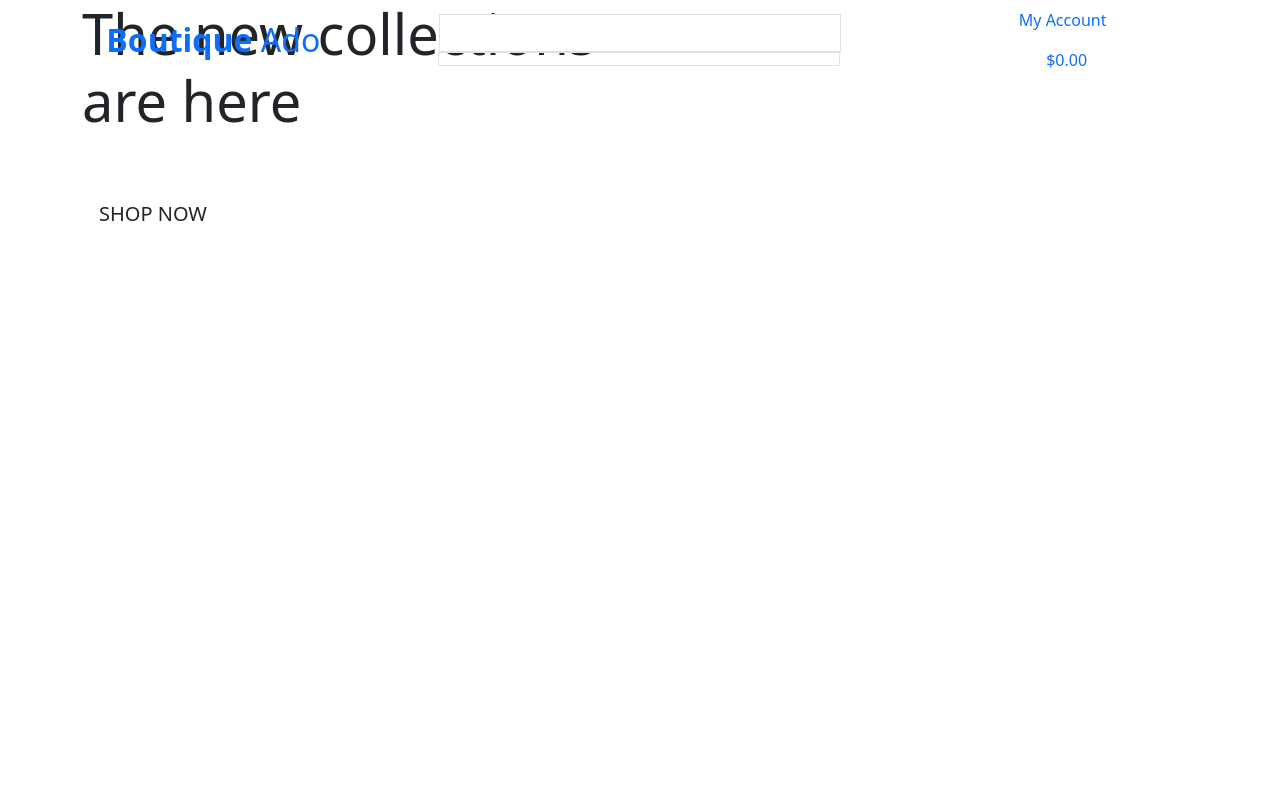
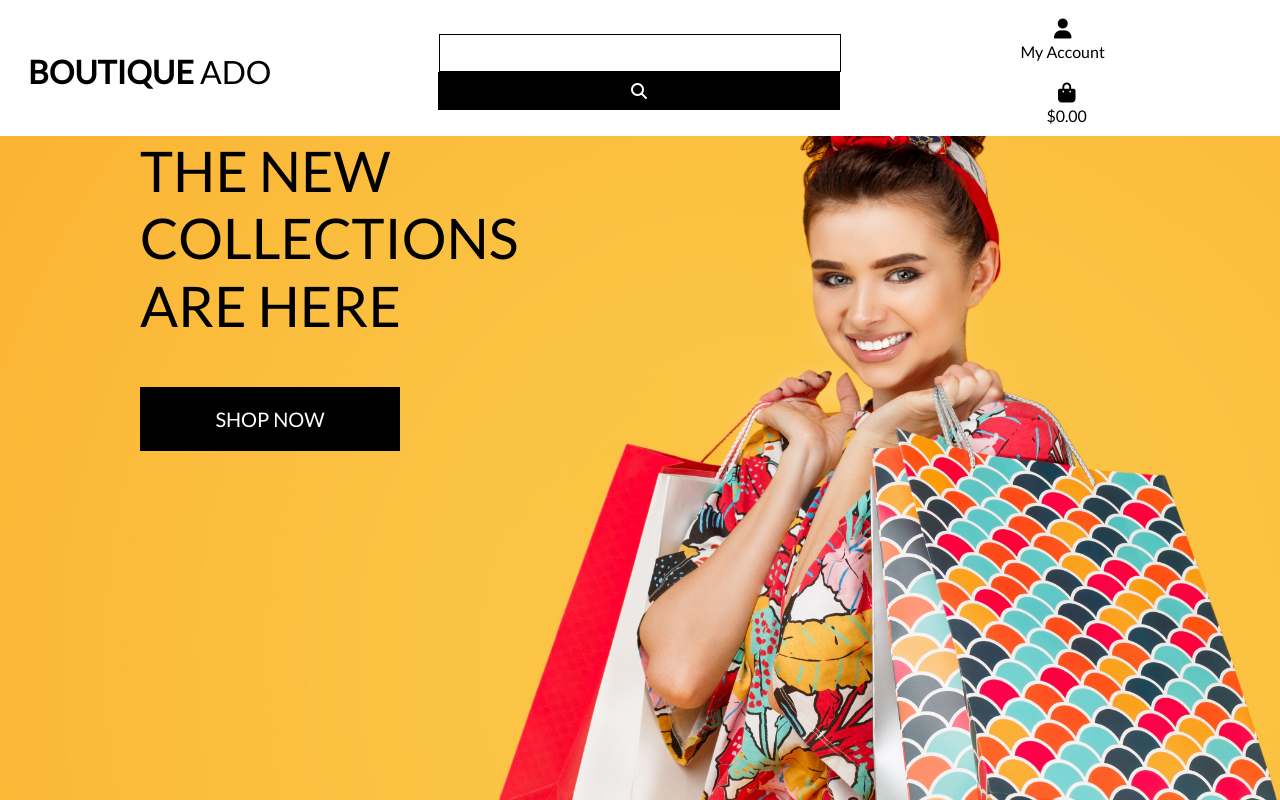
Before and after one commit to Lee-AnnC/boutique_ado_v1, a Django app: page / in a window 1280 px wide. Run offline with Django 3.2, Linux system fonts and the light colour scheme; some libraries are stand-ins or nearby versions.

Commit message:
completed home page header and css

```diff
--- a/boutique_ado/urls.py
+++ b/boutique_ado/urls.py
@@ -15,9 +15,12 @@ Including another URLconf
 """
 from django.contrib import admin
 from django.urls import path, include
+from django.conf import settings
+from django.conf.urls.static import static
+
 
 urlpatterns = [
     path('admin/', admin.site.urls),
     path('accounts/', include('allauth.urls')),
     path('', include('home.urls')),
-]
+] + static(settings.MEDIA_URL, document_root=settings.MEDIA_ROOT)
--- /dev/null
+++ b/static/css/base.css
@@ -0,0 +1,81 @@
+html {
+    height: 100%;
+}
+
+body {
+    background: url('/media/homepage_background_cropped.jpg') no-repeat center center fixed;
+    background-size: cover;
+    height: calc(100vh - 164px);
+    color: #555;
+    font-family: 'Lato';
+}
+
+/* from Bulma */
+.icon {
+    align-items: center;
+    display: inline-flex;
+    justify-content: center;
+    height: 1.5rem;
+    width: 1.5rem;
+}
+
+.logo-font {
+    text-transform: uppercase;
+}
+
+.main-logo-link {
+    width: fit-content;
+}
+
+.shop-now-button {
+    background: black;
+    color: white;
+    min-width: 260px;
+}
+
+.btn-black {
+    background: black;
+    color: white;
+}
+
+.shop-now-button:hover,
+.shop-now-button:active,
+.shop-now-button:focus,
+.btn-black:hover,
+.btn-black:active,
+.btn-black:focus {
+    background: #222;
+    color: white;
+}
+
+.text-black {
+    color: #000 !important;
+}
+
+.border-black {
+    border: 1px solid black !important;
+}
+
+/* -------------------------------- Media Queries */
+
+/* Slightly larger container on xl screens */
+@media (min-width: 1200px) {
+.container {
+    max-width: 80%;
+}
+}
+
+/* fixed top navbar only on medium and up */
+@media (min-width: 992px) {
+    .fixed-top-desktop-only {
+        position: fixed;
+        top: 0;
+        right: 0;
+        left: 0;
+        z-index: 1030;
+    }
+
+    .header-container {
+        padding-top: 164px;
+    }
+}
--- a/templates/base.html
+++ b/templates/base.html
@@ -15,13 +15,16 @@
 
 
     {% block corecss%}
-        <link href="https://cdn.jsdelivr.net/npm/bootstrap@5.0.0-beta1/dist/css/bootstrap.min.css" rel="stylesheet" integrity="sha384-giJF6kkoqNQ00vy+HMDP7azOuL0xtbfIcaT9wjKHr8RbDVddVHyTfAAsrekwKmP1" crossorigin="anonymous">
+        <link rel="stylesheet" href="https://cdn.jsdelivr.net/npm/bootstrap@5.0.0-beta1/dist/css/bootstrap.min.css" integrity="sha384-giJF6kkoqNQ00vy+HMDP7azOuL0xtbfIcaT9wjKHr8RbDVddVHyTfAAsrekwKmP1" crossorigin="anonymous">
+        <link rel="stylesheet" href="https://fonts.googleapis.com/css2?family=Lato&display=swap">
+        <link rel="stylesheet" href="{% static 'css/base.css' %}">
     {% endblock %}
 
     {% block extracss %}
     {% endblock %}
 
     {% block corejs %}
+        <script src="https://kit.fontawesome.com/679eccde82.js" crossorigin="anonymous"></script>
         <script src="https://code.jquery.com/jquery-3.4.1.slim.min.js" integrity="sha384-J6qa4849blE2+poT4WnyKhv5vZF5SrPo0iEjwBvKU7imGFAV0wwj1yYfoRSJoZ+n" crossorigin="anonymous"></script>
         <script src="https://cdn.jsdelivr.net/npm/popper.js@1.16.0/dist/umd/popper.min.js" integrity="sha384-Q6E9RHvbIyZFJoft+2mJbHaEWldlvI9IOYy5n3zV9zzTtmI3UksdQRVvoxMfooAo" crossorigin="anonymous"></script>
         <script src="https://stackpath.bootstrapcdn.com/bootstrap/4.4.1/js/bootstrap.min.js" integrity="sha384-wfSDF2E50Y2D1uUdj0O3uMBJnjuUD4Ih7YwaYd1iqfktj0Uod8GCExl3Og8ifwB6" crossorigin="anonymous"></script>
@@ -35,7 +38,7 @@
 <body>
 
     <header class="container-fluid fixed-top">
-        <div class="row">
+        <div id="top-nav" class="row bg-white pt-lg-2 d-none d-lg-flex">
             <div class="col-12 col-lg-4 my-auto py-1 py-lg-0 text-center text-lg-left">
                 <a href="{% url 'home' %}" class="nav-link main-logo-link">
                     <h2 class="logo-font text-black my-0"><strong>Boutique</strong> Ado</h2>
```
Also changed, not shown: boutique_ado/settings.py (+20 -20 lines), media/homepage_background_cropped.jpg (added).
